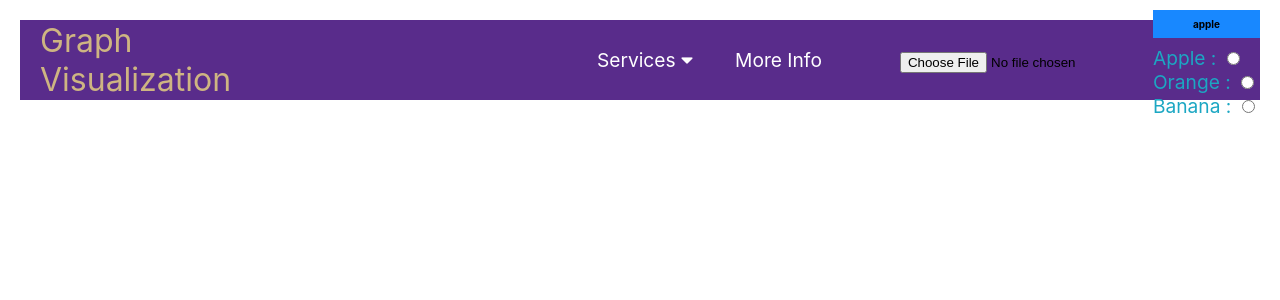
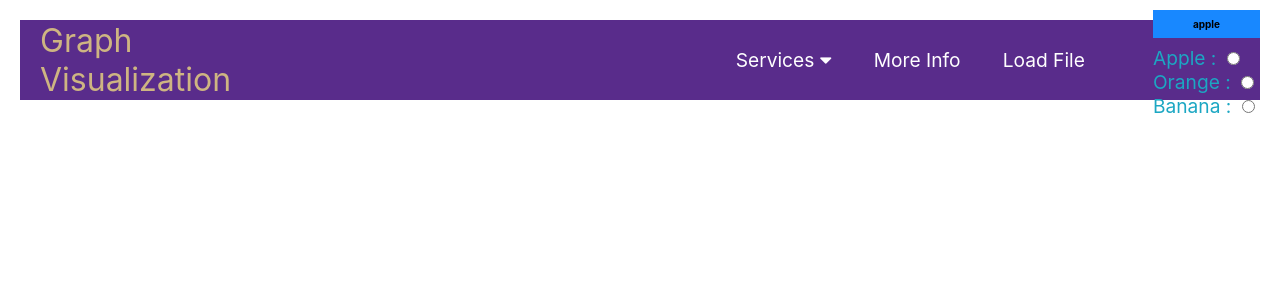
Before and after one commit to coolbrett/Capstone, a React (Create React App) app in the folder my-app/: page / in a window 1280 px wide. Shown: the top 300 px of the page. Built offline with nearby package versions, Linux system fonts and the light colour scheme.

Commit message:
Load button

```diff
--- a/my-app/src/components/Button.js
+++ b/my-app/src/components/Button.js
@@ -4,11 +4,17 @@ import { Link } from 'react-router-dom';
 import ReactFileReader from 'react-file-reader';
 import * as XLSX from 'xlsx';
 import DataTable from 'react-data-table-component';
+import { main } from '../transforming.js'
+import xtypejs from 'xtypejs'
+import {repository as xtype} from "d3/dist/package";
+
 
 export function Button() {
+    const [name, setName] = useState('');
 
     const [columns, setColumns] = useState([]);
     const [data, setData] = useState([]);
+
 
 
     //Process the CSV data
@@ -55,25 +61,27 @@ export function Button() {
         setColumns(columns);
     }
 
+    function csvJSON(csv) {
+        const lines = csv.split('\n')
+        const result = []
+        const headers = lines[0].split(',')
+
+        for (let i = 1; i < lines.length; i++) {
+            if (!lines[i]) continue
+                const obj = {}
+                const currentline = lines[i].split(',')
+
+            for (let j = 0; j < headers.length; j++) {
+                obj[headers[j]] = currentline[j]
+            }
+            result.push(obj)
+        }
+        return result
+    }
+
     //This handles the file uploading
     const handleFileUpload = e => {
-        const file = e.target.files[0];
-        const reader = new FileReader();//To read in file
-        reader.onload = (evt) => {
-            //Parse the data
-            const basicString = evt.target.result;
-            const wbook = XLSX.read(basicString, {type: 'binary'});
-            //Get the first worksheet
-            const wsheetName = wbook.SheetNames[0];
-            const worksheet = wbook.Sheets[wsheetName];
-            //Convert the array of arrays
-            const data = XLSX.utils.sheet_to_csv(worksheet, {header: 1});
-            //processData(data);
-            //<AsyncCSV /> //CHANGE ME!!!!!!!!!!!!!!!!!!!!!!!!!!!!!!!!!!!!!!!!!!!!!!!!!!!!!!!!!!!!!
-            //TRYING TO SEND CSV INPUTTED FILE ELSEWHERE HERE OR SOMEWHERE NEARBY
-        };
-        reader.readAsBinaryString(file);
-
+        let vari = main(name);
     }
 
     return (
@@ -83,9 +91,9 @@ export function Button() {
             <input
                 type="file"
                 accept=".csv,.xlsx,.xls"
-                onChange={handleFileUpload}
+                name={"IMBD-Movie-Data.csv"}
+                onClick={handleFileUpload}
             />
         </div>
     );
 }
-export default Button;
--- a/my-app/src/components/Navbar.js
+++ b/my-app/src/components/Navbar.js
@@ -4,15 +4,23 @@ import "./Navbar.css"
 import Dropdown from "./Dropdown"
 import { Link } from 'react-router-dom'
 import {RadioButton} from "./RadioButton";
+import { main } from "../transforming.js";
+
 
 function Navbar(){
+    const [name, setName] = useState('../../../Data/IMBD-Movie-Data.csv');
     const [click, setClick] = useState(false);
     const [dropdown, setDropdown] = useState(false);
     const [radio, setRadio] = useState("apple");
 
 
-    const handleClick= () => setClick(!click);
+    const handleClick = () => setClick(!click);
     const closeMobileMenu = () => setClick(false);
+
+    const loading = () => {
+        setName('../../../Data/IMBD-Movie-Data.csv');
+        //let vari = main(name);
+    }
 
     const onMouseEnter = () => {
         if(window.innerWidth < 960){
@@ -30,6 +38,7 @@ function Navbar(){
         }
     };
    return(
+
        <>
            <nav className={"navbar"}>
                 <Link to={'/'} className={"navbar-logo"}>
@@ -50,8 +59,13 @@ function Navbar(){
                            More Info
                        </Link>
                    </li>
+
+                   <li className={"nav-item"}>
+                       <Link to={"/"} className={'nav-links'}  name={"../../../Data/IMBD-Movie-Data.csv"} onClick={loading}>
+                           Load File
+                       </Link>
+                   </li>
                </ul>
-               <Button />
 
                <RadioButton />
            </nav>
```
Also changed, not shown: my-app/package.json (+7 -1 lines), 2 other files (tests, documents, lock files or other folders).
